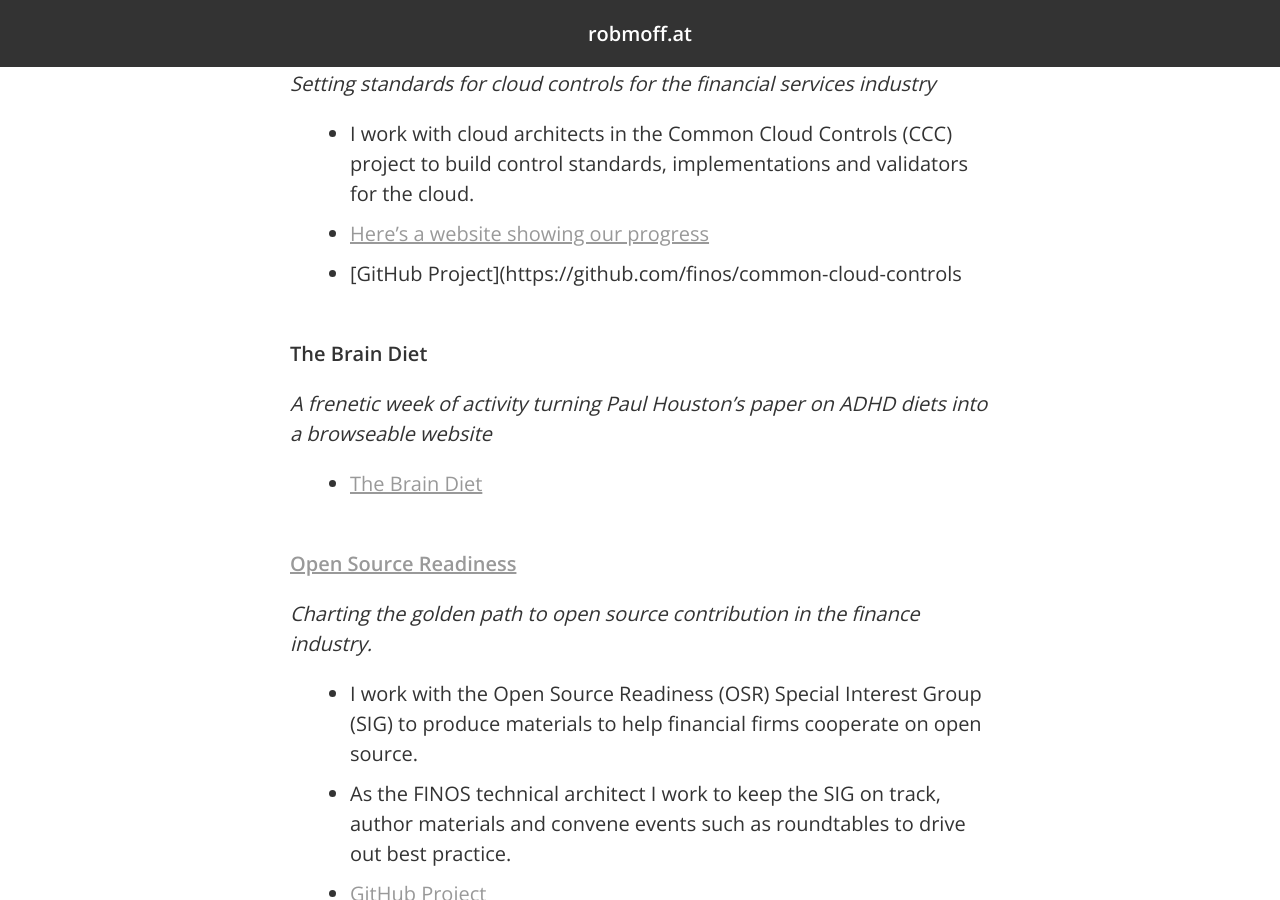
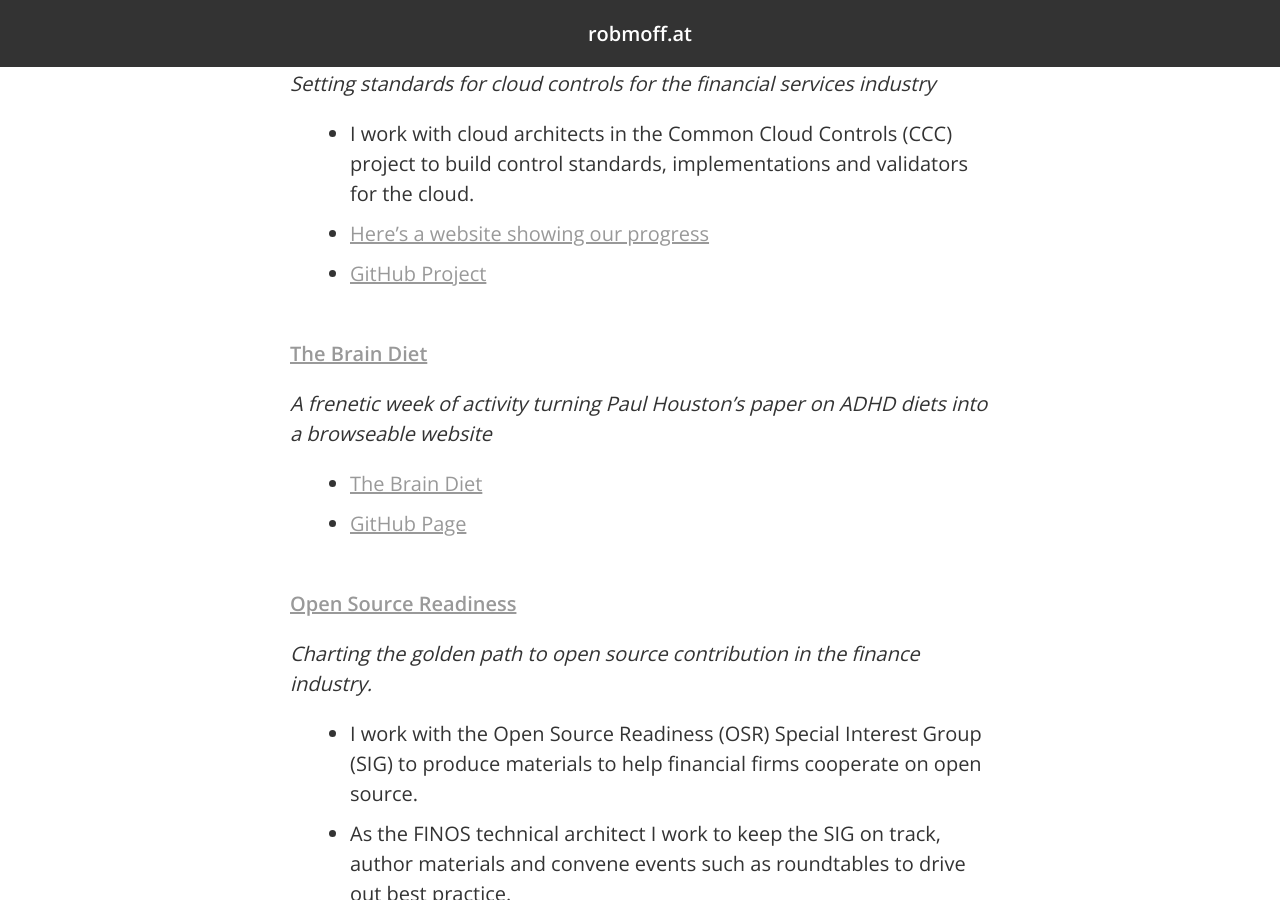
Before and after one commit to robmoffat/robmoffat, a Jekyll site: the page built from index.md, in a window 1280 px wide and 900 px high, scrolled down 863 px. Built offline with Jekyll 4.4.1, drawn with Linux system fonts in a browser that asks for light colours.

Commit message:
Update index.md

```diff
--- a/index.md
+++ b/index.md
@@ -28,13 +28,14 @@ permalink: /
 
 - I work with cloud architects in the Common Cloud Controls (CCC) project to build control standards, implementations and validators for the cloud.
 - [Here's a website showing our progress](https://ccc.finos.org)
-- [GitHub Project](https://github.com/finos/common-cloud-controls
+- [GitHub Project](https://github.com/finos/common-cloud-controls)
 
-## The Brain Diet
+## [The Brain Diet](https://thebraindiet.org)
 
 *A frenetic week of activity turning Paul Houston's paper on ADHD diets into a browseable website*
 
 - [The Brain Diet](https://thebraindiet.org)
+- [GitHub Page](https://github.com/the-brain-diet/food-science)
 
 ## [Open Source Readiness](https://osr.finos.org)
 
```
